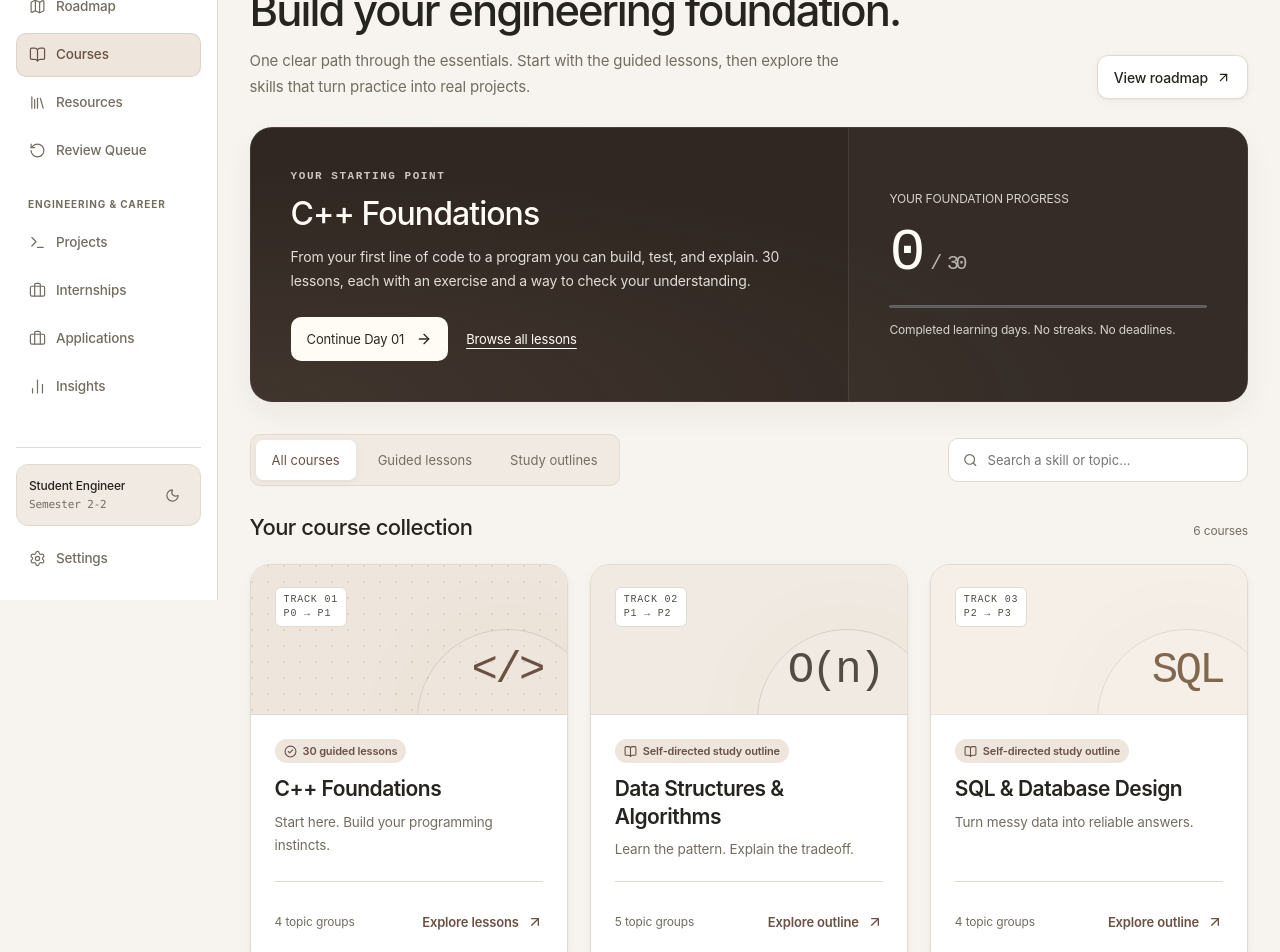
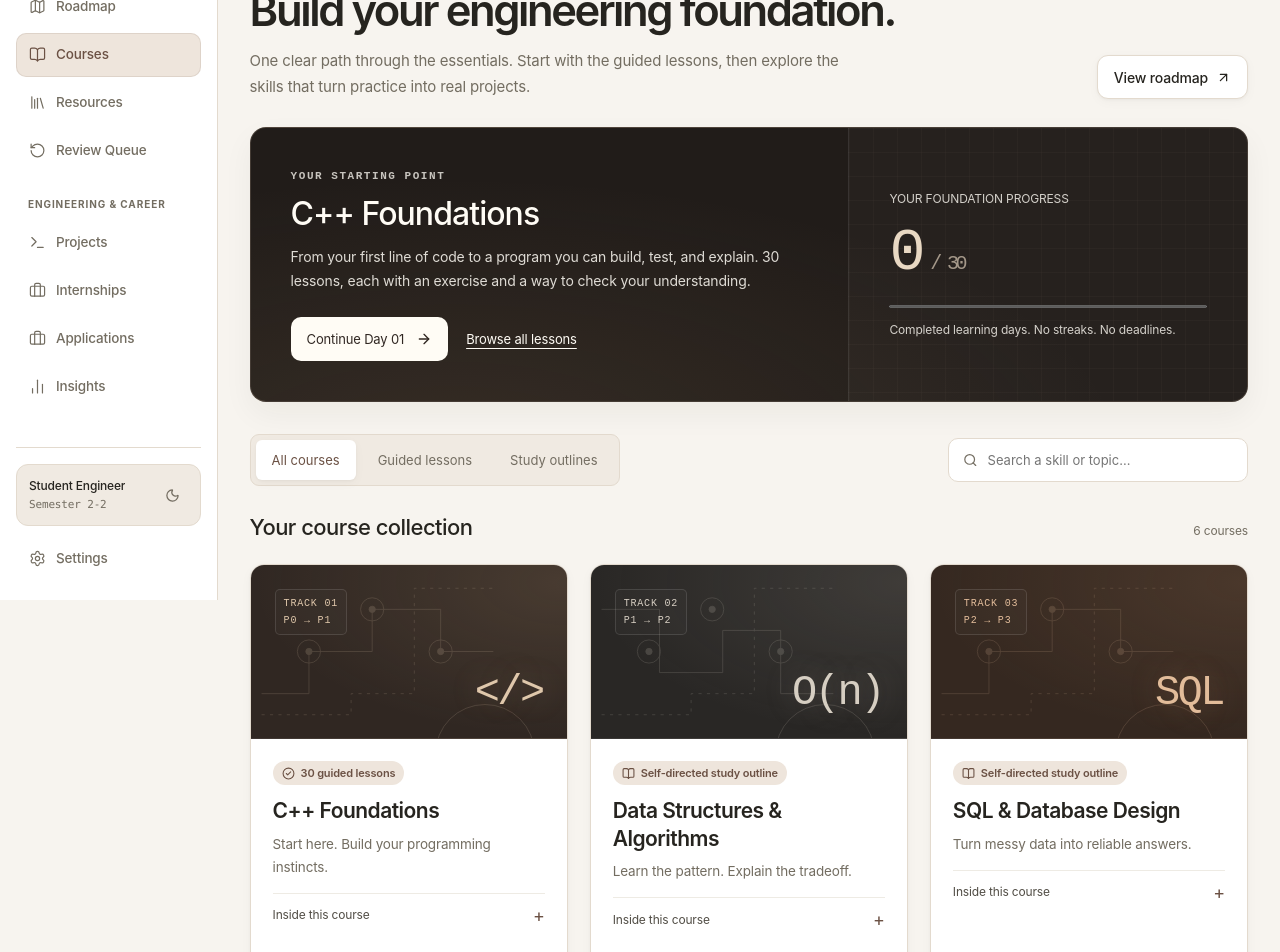
Before and after one commit to Charan610/Gradient, a Next.js app: page /app/subjects in a window 1280 px wide. Shown: the part 200-1152 px from the top of the page. Built offline with nearby package versions, Linux system fonts and the light colour scheme.

Commit message:
style: enrich course materials and add inline topic previews

```diff
--- a/src/app/app/subjects/page.tsx
+++ b/src/app/app/subjects/page.tsx
@@ -2,6 +2,7 @@
 import { useState } from 'react';
 import Link from 'next/link';
 import { ArrowUpRight, ArrowRight, Search, BookOpen, CheckCircle2 } from 'lucide-react';
+import { ReactiveSurface } from '@/components/ui/ReactiveSurface';
 import { AppShell } from '@/components/layout/AppShell';
 import { COURSE_GUIDES } from '@/lib/db/course-guides';
 import { LEARNING_DAYS } from '@/lib/db/curriculum-data';
@@ -22,7 +23,7 @@ export default function SubjectsPage() {
       <div><span className={styles.eyebrow}>THE LEARNING LIBRARY</span><h1>Build your engineering foundation.</h1><p>One clear path through the essentials. Start with the guided lessons, then explore the skills that turn practice into real projects.</p></div>
       <Link href="/app/roadmap" className="buttonSecondary">View roadmap <ArrowUpRight size={15} aria-hidden="true" /></Link>
     </header>
-    <section className={styles.featured} aria-label="Your foundation course">
+    <ReactiveSurface className={styles.featured} label="Your foundation course">
       <div className={styles.featuredContent}>
         <span className={styles.eyebrow}>{completedIds.length ? 'PICK UP WHERE YOU LEFT OFF' : 'YOUR STARTING POINT'}</span>
         <h2>C++ Foundations</h2>
@@ -38,7 +39,7 @@ export default function SubjectsPage() {
         <progress max={30} value={completedIds.length} aria-label="Completed foundation lessons" />
         <p>{error ? 'Saved progress could not be loaded. Reload to try again.' : 'Completed learning days. No streaks. No deadlines.'}</p>
       </div>
-    </section>
+    </ReactiveSurface>
     <div className={styles.toolbar}>
       <div className={styles.filters} aria-label="Filter courses">{[['all','All courses'],['guided','Guided lessons'],['outlines','Study outlines']].map(([id,label])=><button key={id} aria-pressed={filter===id} onClick={()=>setFilter(id)}>{label}</button>)}</div>
       <label className={styles.search}><Search size={16} aria-hidden="true" /><input aria-label="Search courses" placeholder="Search a skill or topic…" value={query} onChange={e=>setQuery(e.target.value)} /></label>
@@ -46,11 +47,12 @@ export default function SubjectsPage() {
     <div className={styles.sectionHeading}><h2>Your course collection</h2><span aria-live="polite">{courses.length} courses</span></div>
     <div className={styles.grid}>{courses.map(course => {
       const index = COURSE_GUIDES.indexOf(course);
-      return <article key={course.id} className={styles.card}>
-        <div className={styles.cover} data-tone={index}><span className={styles.coverLabel}>TRACK {String(index+1).padStart(2,'0')}<br />{course.phase}</span><span className={styles.symbol} aria-hidden="true">{course.symbol}</span></div>
+      return <article key={course.id} className={styles.card} data-tone={index}>
+        <div className={styles.cover} data-tone={index}><span className={styles.coverLabel}>TRACK {String(index+1).padStart(2,'0')}<br />{course.phase}</span><svg className={styles.courseDiagram} viewBox="0 0 240 140" fill="none" aria-hidden="true"><path d={index % 2 === 0 ? 'M10 110 H55 V70 H115 V30 H180 V70 H230' : 'M10 30 H65 V90 H125 V50 H180 V110 H230'} /><path d="M10 130 H95 V110 H155 V10 H230" strokeDasharray="3 5" />{[55,115,180].map((x,i)=><g key={x}><circle cx={x} cy={[70,30,70][i]} r="11" /><circle cx={x} cy={[70,30,70][i]} r="3" /></g>)}</svg><span className={styles.symbol} aria-hidden="true">{course.symbol}</span></div>
         <div className={styles.cardBody}>
           <span className={styles.badge}>{course.id==='CPP'?<CheckCircle2 size={13} aria-hidden="true" />:<BookOpen size={13} aria-hidden="true" />}{course.id==='CPP'?'30 guided lessons':'Self-directed study outline'}</span>
           <h2>{course.title}</h2><p>{course.tagline}</p>
+          <details className={styles.quickPreview}><summary>Inside this course <span aria-hidden="true">+</span></summary><div><span className={styles.previewLabel}>WHAT YOU’LL PRACTICE</span><ol>{course.topics.map(topic=><li key={topic.title}>{topic.title}</li>)}</ol><span className={styles.previewLabel}>BEFORE YOU START</span><p>{course.prerequisite}</p></div></details>
           <div className={styles.cardFooter}><span>{course.topics.length} topic groups</span><Link href={`/app/subjects/${course.id.toLowerCase()}`}>{course.id==='CPP'?'Explore lessons':'Explore outline'}<ArrowUpRight size={16} aria-hidden="true" /><span className="sr-only"> for {course.title}</span></Link></div>
         </div>
       </article>;
--- a/src/components/courses/Courses.module.scss
+++ b/src/components/courses/Courses.module.scss
@@ -49,3 +49,23 @@
 .panel { box-shadow: var(--shadow-subtle); border-radius: 18px; }
 .lesson { transition: background-color 180ms ease; }
 .topic { transition: border-color 180ms ease; &[open] { border-color: color-mix(in srgb, var(--accent) 40%, var(--hairline)); .topicBody { animation: workspace-enter 250ms var(--ease-out); } } }
+
+// Restrained material palette: each track gets a distinct warm metal finish.
+.card { --track-bg:#302722; --track-ink:#dfc7ab; --track-glow:#c7a57e; border-radius:14px; position:relative; &[data-tone='1'] { --track-bg:#292725; --track-ink:#d6cec2; --track-glow:#b2aaa0; } &[data-tone='2'] { --track-bg:#352820; --track-ink:#e2bc9a; --track-glow:#b98a66; } &[data-tone='3'] { --track-bg:#2b2422; --track-ink:#d7bcb0; --track-glow:#ac8678; } &[data-tone='4'] { --track-bg:#302d27; --track-ink:#d5c9aa; --track-glow:#b8a681; } &[data-tone='5'] { --track-bg:#292421; --track-ink:#d9c8ba; --track-glow:#b39b89; } }
+.card .cover { min-height:174px; background:radial-gradient(ellipse at 100% 10%,color-mix(in srgb,var(--track-glow) 16%,transparent),transparent 70%),var(--track-bg); color:var(--track-ink); border-bottom:1px solid #ffffff12; padding:24px; &::after { width:100px; height:100px; right:32px; bottom:-66px; opacity:.16; box-shadow:none; } }
+.coverLabel { background:#ffffff05; border-color:#ffffff1f; color:var(--track-ink); border-radius:5px; line-height:1.7; z-index:1; }
+.courseDiagram { position:absolute; width:80%; height:100%; top:0; left:0; color:var(--track-ink); opacity:.18; stroke:currentColor; stroke-width:.8; pointer-events:none; circle:last-child { fill:currentColor; } }
+.symbol { font-size:42px; text-shadow:0 0 28px color-mix(in srgb,var(--track-glow) 35%,transparent); }
+.cardBody { padding:22px; }
+.cardBody h2 { font-size:21px; }
+.cardBody > p { margin-bottom:14px; }
+.quickPreview { border-top:1px solid var(--hairline-subtle); margin:0 0 12px; summary { list-style:none; display:flex; justify-content:space-between; align-items:center; gap:12px; min-height:44px; cursor:pointer; color:var(--ink-secondary); font-size:12px; &::-webkit-details-marker { display:none; } span { font-size:18px; color:var(--accent); transition:transform 200ms ease; } } &[open] summary span { transform:rotate(45deg); } > div { background:var(--canvas); border:1px solid var(--hairline); border-radius:9px; padding:16px; margin-bottom:8px; animation:workspace-enter 250ms var(--ease-out); } ol { list-style:none; counter-reset:topic; margin:10px 0 18px; } li { counter-increment:topic; display:flex; gap:10px; margin:9px 0; font-size:12px; line-height:1.5; color:var(--ink-secondary); &::before { content:counter(topic,decimal-leading-zero); font:10px/1.8 monospace; color:var(--accent); flex-shrink:0; } } p { font-size:12px; line-height:1.7; margin:8px 0 0; } }
+.previewLabel { font:9px/1.6 monospace; color:var(--muted); letter-spacing:.08em; }
+.cardFooter { padding-top:12px; }
+.featured { border-radius:16px; background:radial-gradient(ellipse at 20% 120%,#bd9b7222,transparent 60%),#211c19; border-color:#d5bea633; }
+.featuredProgress { background-image:linear-gradient(#d5bea608 1px,transparent 1px),linear-gradient(90deg,#d5bea608 1px,transparent 1px); background-size:24px 24px; strong { color:#e8d8c3; } }
+.filters { border-radius:9px; background:var(--surface-soft); button { border-radius:6px; } }
+.heading h1 { letter-spacing:-.055em; font-weight:600; }
+.panel { border-radius:12px; background:linear-gradient(130deg,color-mix(in srgb,var(--accent) 3%,var(--surface)),var(--surface)); }
+.lessonNumber { border-radius:8px; font-size:11px; }
+.topic { border-radius:10px; }
--- a/src/components/layout/AppShell.module.scss
+++ b/src/components/layout/AppShell.module.scss
@@ -43,3 +43,5 @@
 }
 .statusDot { width: 4px; height: 4px; border-radius: 50%; background: var(--muted); }
 @media(max-width:600px) { .workspaceStatus { margin-bottom: 20px; > span { font-size: 10px; } } }
+.mainWrapper { background-image:radial-gradient(color-mix(in srgb,var(--muted) 12%,transparent) .6px,transparent .6px); background-size:24px 24px; }
+.workspaceStatus { font-family:monospace; font-size:10px; letter-spacing:.02em; }
--- a/src/components/today/JourneyCard.module.scss
+++ b/src/components/today/JourneyCard.module.scss
@@ -7,3 +7,6 @@
 .lessonMap { display: grid; grid-template-columns: repeat(5, minmax(0, 1fr)); gap: 7px; margin: 22px 0 14px; a { display: grid; place-items: center; min-height: 44px; border: 1px solid var(--hairline); border-radius: 9px; background: var(--canvas); font: 11px monospace; color: var(--muted); transition: transform 220ms var(--ease-out), background-color 180ms ease, border-color 180ms ease; &[data-state='complete'] { background: var(--accent); color: var(--surface); border-color: transparent; } &[data-state='current'] { border: 2px solid var(--accent); color: var(--accent); background: var(--accent-soft); box-shadow: 0 0 0 3px color-mix(in srgb, var(--accent) 8%, transparent); } &:hover { transform: translateY(-3px); border-color: var(--accent); } } }
 .card > p { font-size: 12px; color: var(--muted); line-height: 1.7; }
 .footer { display: flex; align-items: center; justify-content: space-between; min-height: 44px; padding-top: 14px; margin-top: 16px; border-top: 1px solid var(--hairline); font-size: 13px; font-weight: 600; color: var(--accent); }
+.card { border-radius:14px; background:linear-gradient(155deg,color-mix(in srgb,var(--accent) 3%,var(--surface)),var(--surface) 50%); }
+.icon { border-radius:9px; border:1px solid color-mix(in srgb,var(--accent) 15%,var(--hairline)); }
+.lessonMap a { border-radius:6px; &[data-state='current'] { box-shadow:inset 0 1px 0 color-mix(in srgb,var(--surface) 60%,transparent),0 0 12px color-mix(in srgb,var(--accent) 10%,transparent); } }
--- a/src/components/today/MetricStrip.module.scss
+++ b/src/components/today/MetricStrip.module.scss
@@ -60,3 +60,6 @@
 .valueRow { gap: 8px 12px; }
 .subText { font-size: 11px; }
 @media(max-width:700px) { .stripGrid { gap: 8px; } .metricCard { padding: 14px 12px; } .label { font-size: 10px; align-items: flex-start; svg { display:none; } } .numeral { font-size: 25px; } .subText { font-size: 10px; line-height: 1.5; } }
+.metricCard { position:relative; overflow:hidden; border-radius:12px; background:linear-gradient(130deg,color-mix(in srgb,var(--accent) 4%,var(--surface)),var(--surface) 65%); &::after { content:''; position:absolute; right:0; top:0; width:48px; height:48px; background:linear-gradient(135deg,transparent 49%,var(--hairline-subtle) 50%,transparent 52%); pointer-events:none; } }
+.label svg { padding:5px; width:26px; height:26px; border:1px solid var(--hairline); border-radius:7px; background:var(--surface); }
+.numeral { font-weight:500; }
```
Also changed, not shown: 1 other file (tests, documents, lock files or other folders).
